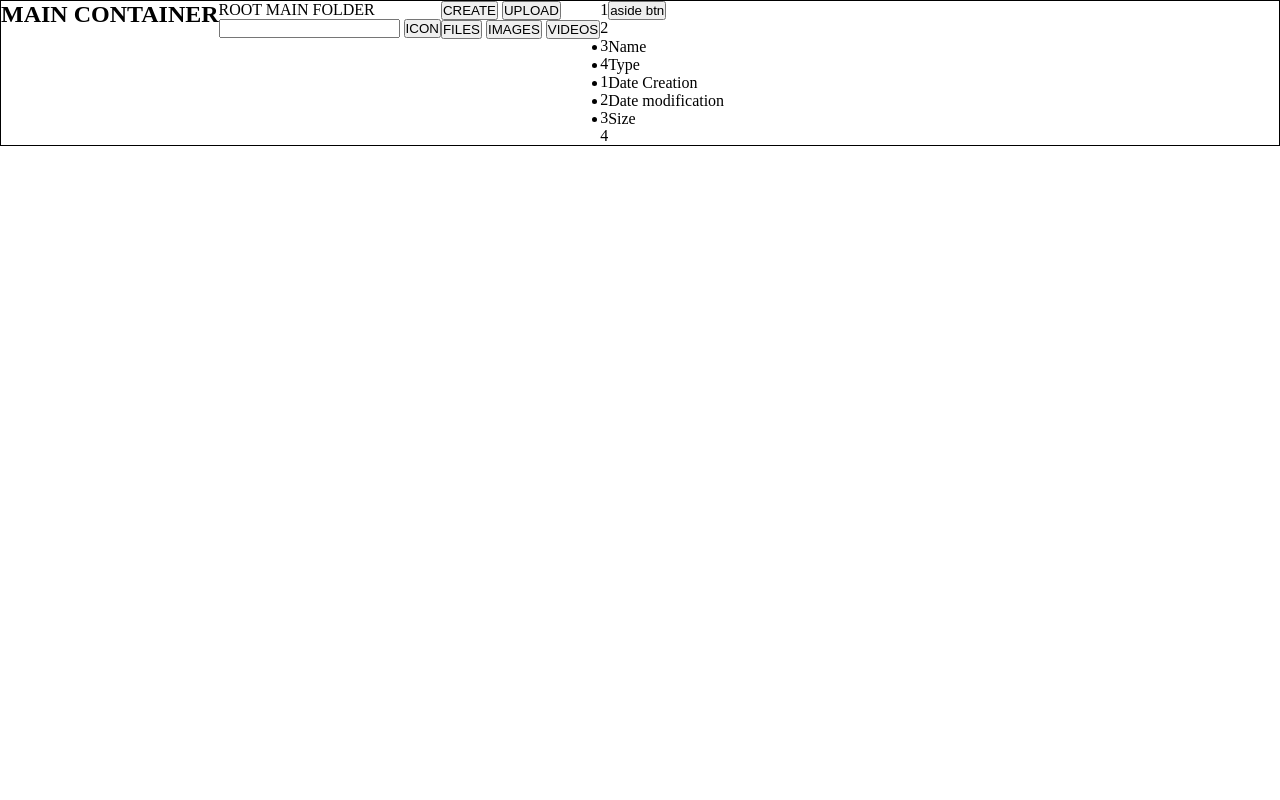
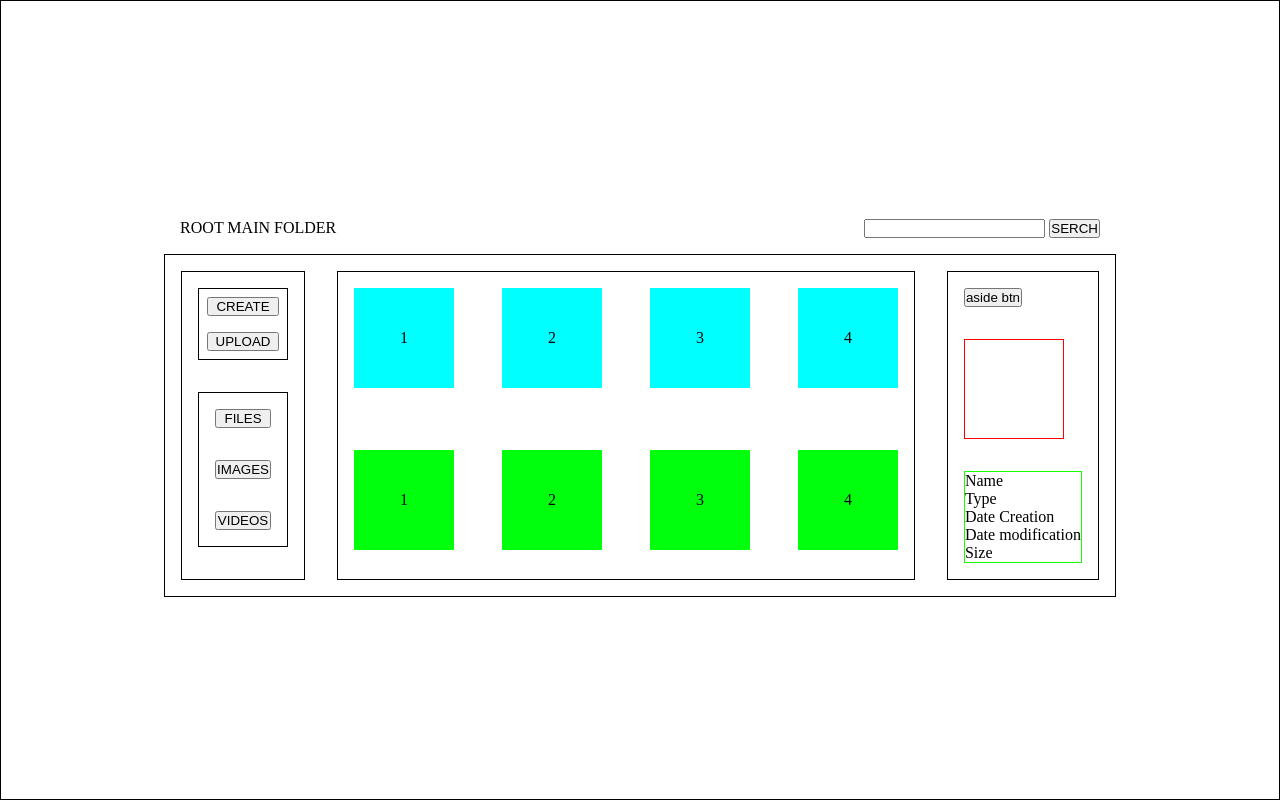
Before and after one commit to ivan-escribano/file-manager, a PHP site: page /index.html in a window 1280 px wide. Run offline with PHP 8.4, Linux system fonts and the light colour scheme.

Commit message:
feature: basic CSS styles

```diff
--- a/index.html
+++ b/index.html
@@ -10,9 +10,7 @@
   </head>
   <body>
     <main>
-      <section class="file__manager">
-        <h1>MAIN CONTAINER</h1>
-        <section class="nav__menu">
+      <nav class="nav__menu">
         <div class="breadcrumbs">
           <span class="breadcrumbs__item">ROOT </span>
           <span class="breadcrumbs__item">MAIN </span>
@@ -21,11 +19,11 @@
         <div class="serchbar">
           <form action="">
             <input type="text" class="searchbar__input" />
-              <button>ICON</button>
+            <button>SERCH</button>
           </form>
         </div>
-        </section>
-
+      </nav>
+      <section class="file__manager">
         <section class="left__menu">
           <div class="create__conatiner">
             <button class="primary__btn create__btn">CREATE</button>
@@ -55,7 +53,7 @@
             <img src="" alt="" />
           </div>
           <section class="aside__details">
-            <ul>
+            <ul class="aside__details-list">
               <li>Name</li>
               <li>Type</li>
               <li>Date Creation</li>
--- a/src/style/style.css
+++ b/src/style/style.css
@@ -8,10 +8,119 @@
 body {
   width: 100%;
   height: 100vh;
+  display: flex;
+  flex-direction: column;
+  justify-content: center;
+  align-items: center;
+  border: 1px solid black;
 }
+/*!NAVBAR MENU*/
+.nav__menu {
+  margin: 1rem;
+  display: flex;
+  flex-direction: row;
+  justify-content: space-between;
+}
+
+.breadcrumbs {
+}
+
+.breadcrumbs__item {
+}
+.serchbar {
+}
+
 /*!FILE MANAGER CONTAINER */
 .file__manager {
   border: 1px solid black;
   display: flex;
   flex-direction: row;
+  justify-content: space-between;
 }
+/*!LEFT SIDE MENU*/
+.left__menu {
+  border: 1px solid black;
+  margin: 1rem;
+  display: flex;
+  flex-direction: column;
+}
+/*!LEFT SIDE MENU CONTAINERS*/
+.create__conatiner {
+  border: 1px solid black;
+  margin: 1rem;
+  display: flex;
+  flex-direction: column;
+}
+.search__type {
+  border: 1px solid black;
+  margin: 1rem;
+  display: flex;
+  flex-direction: column;
+}
+
+/*!LEFT SIDE MENU BUTTONS*/
+.primary__btn {
+  margin: 0.5rem;
+}
+.create__btn {
+}
+.upload__btn {
+}
+.search__type-button {
+  margin: 1rem;
+}
+/*MAIN CONTENT CONTAINER*/
+.files__conatiner {
+  border: 1px solid black;
+  margin: 1rem;
+  display: grid;
+  grid-template-columns: repeat(4, 1fr);
+  grid-template-rows: repeat(2, 1fr);
+  grid-column-gap: 1rem;
+  grid-row-gap: 1rem;
+}
+
+.files__conatiner-folder {
+  margin: 1rem;
+  display: flex;
+  justify-content: center;
+  align-items: center;
+  background-color: aqua;
+  height: 100px;
+  width: 100px;
+}
+.files__conatiner-item {
+  margin: 1rem;
+  display: flex;
+  justify-content: center;
+  align-items: center;
+  background-color: rgb(0, 255, 13);
+  height: 100px;
+  width: 100px;
+}
+
+/*ASIDE*/
+.aside__info {
+  margin: 1rem;
+  border: 1px solid black;
+  display: flex;
+  flex-direction: column;
+  justify-content: center;
+  align-content: center;
+}
+.aside__img {
+  margin: 1rem;
+  border: 1px solid red;
+  height: 100px;
+  width: 100px;
+}
+.aside__details {
+  margin: 1rem;
+  border: 1px solid rgb(21, 255, 0);
+}
+.aside__details-list {
+  list-style: none;
+}
+.aside__btn {
+  margin: 1rem;
+}
```
Lines whose indentation alone changed are shown as unchanged.
